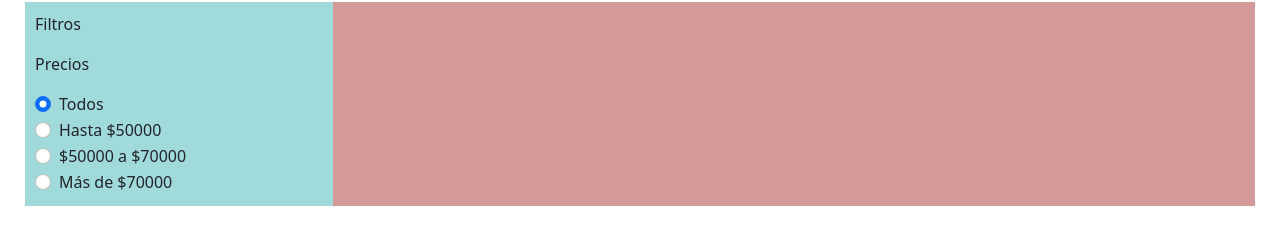
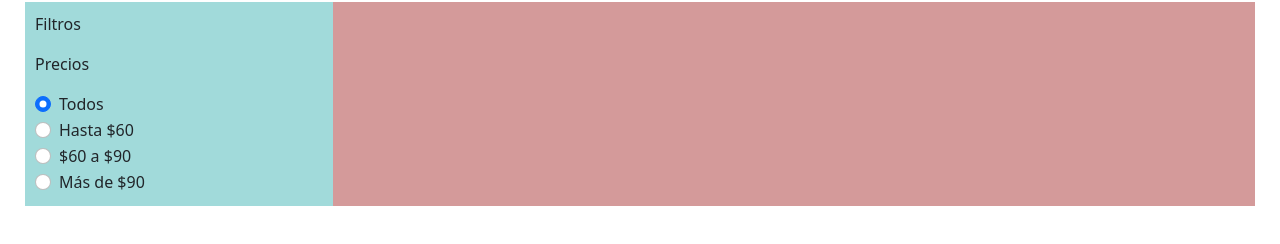
Before and after one commit to RiHernandezAlarcon/ProyectoFinalHernandez, a plain HTML site: page index.html in a window 1280 px wide. Shown: the part 133-377 px from the top of the page. Drawn offline with nearby package versions, Linux system fonts and the light colour scheme; no server answers.

Commit message:
Add files via upload

```diff
--- a/index.html
+++ b/index.html
@@ -79,19 +79,19 @@
                   <div class="form-check">
                     <input class="form-check-input rb" type="radio" name="flexRadioDefault" id="rb1">
                     <label class="form-check-label" for="flexRadioDefault1">
-                      Hasta $50000
+                      Hasta $60
                     </label>
                   </div>
                   <div class="form-check">
                     <input class="form-check-input rb" type="radio" name="flexRadioDefault" id="rb2">
                     <label class="form-check-label" for="flexRadioDefault2">
-                      $50000 a $70000
+                      $60 a $90
                     </label>
                   </div>
                   <div class="form-check">
                     <input class="form-check-input rb" type="radio" name="flexRadioDefault" id="rb3">
                     <label class="form-check-label" for="flexRadioDefault3">
-                      Más de $70000
+                      Más de $90
                     </label>
                   </div>
             </div>
```
